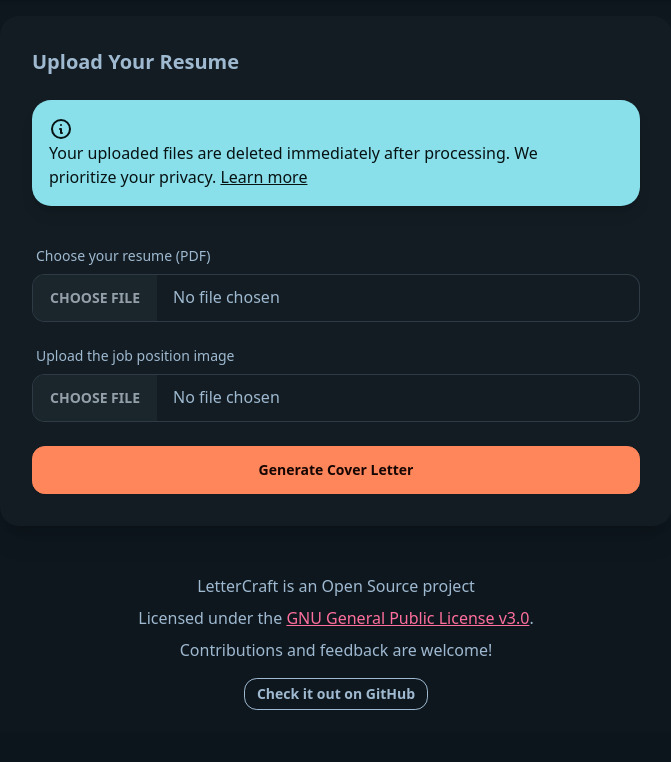
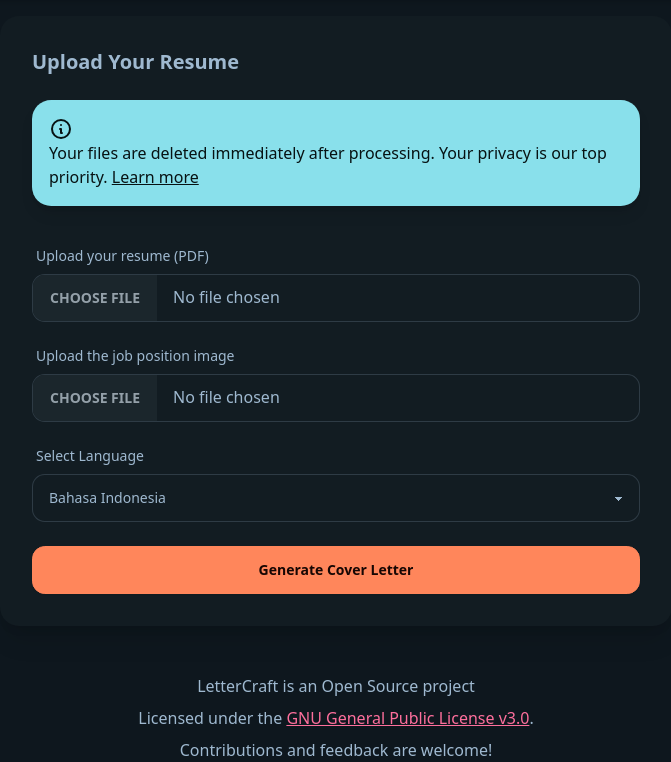
Before and after one commit to hafizhlf/resume-to-coverletter, a Django app: page / in a window 1280 px wide. Shown: the part 68-830 px from the top of the page, without its empty margins (304-975 px from the left). Before the commit the page ends 778 px from the top, so only its background shows below. Run offline with Django 5.2, Linux system fonts and the light colour scheme; some libraries are stand-ins or nearby versions.

Commit message:
Enhance cover letter generation with language selection
Added a language selection feature for better customization of cover letters, ensuring tailored content aligns with job listings. Updated text for clarity on file privacy, and refined some UI labels for a more intuitive user experience. These enhancements aim to improve user engagement and satisfaction.

```diff
--- a/coverletter/templates/coverletter/index.html
+++ b/coverletter/templates/coverletter/index.html
@@ -38,8 +38,7 @@
                                 <path stroke-linecap="round" stroke-linejoin="round" stroke-width="2"
                                     d="M13 16h-1v-4h-1m1-4h.01M21 12a9 9 0 11-18 0 9 9 0 0118 0z"></path>
                             </svg>
-                            <span>Your uploaded files are deleted immediately after processing. We prioritize your
-                                privacy. <a
+                            <span>Your files are deleted immediately after processing. Your privacy is our top priority. <a
                                     href="https://github.com/hafizhlf/resume-to-coverletter/blob/main/coverletter/views.py#L64-L68"
                                     class="link" aria-label="Privacy policy details">Learn more</a></span>
                         </div>
@@ -51,7 +50,7 @@
 
                         <!-- Resume File Upload -->
                         <label for="pdf" class="label">
-                            <span class="label-text">Choose your resume (PDF)</span>
+                            <span class="label-text">Upload your resume (PDF)</span>
                         </label>
                         <input type="file" name="resume" accept=".pdf"
                             class="file-input file-input-bordered w-full" id="pdf" aria-label="Resume PDF file"
@@ -65,6 +64,15 @@
                             class="file-input file-input-bordered w-full" id="photo" aria-label="Position image"
                             required />
 
+                        <!-- Language Selection -->
+                        <label for="language" class="label mt-4">
+                            <span class="label-text">Select Language</span>
+                        </label>
+                        <select class="select select-bordered w-full" id="language" name="language">
+                            <option>Bahasa Indonesia</option>
+                            <option>English</option>
+                        </select>
+
                         <!-- Generate Button -->
                         <button type="submit" class="btn btn-primary mt-6 w-full">Generate Cover Letter</button>
                     </form>
@@ -75,7 +83,7 @@
             {% if cover_letter %}
             <div class="card bg-base-100 shadow-xl mb-8">
                 <div class="card-body">
-                    <h3 class="card-title mb-4">Generated Cover Letter</h3>
+                    <h3 class="card-title mb-4">Your Generated Cover Letter</h3>
                     <div>{{ cover_letter | safe | linebreaks }}</div>
                 </div>
             </div>
--- a/coverletter/views.py
+++ b/coverletter/views.py
@@ -17,7 +17,7 @@
         resume = request.FILES['resume'].read()
         open_position = request.FILES['open_position'].read()
         try:
-            cover_letter = generate_cover_letter(resume, open_position)
+            cover_letter = generate_cover_letter(resume, open_position, request.POST.get('language', 'Bahasa Indonesia'))
         except Exception as e:
             cover_letter = f"An error occurred: {e}"
 
@@ -50,13 +50,13 @@
 
     return uploaded_open_position, temp_file_path
 
-def generate_cover_letter(resume: bytes, open_position: bytes) -> str:
+def generate_cover_letter(resume: bytes, open_position: bytes, language: str) -> str:
     try:
         pdf_resume, pdf_resume_path = _upload_resume(resume)
         open_position, open_position_path = _upload_open_position(open_position)
 
-        prompt = '''
-Imagine you're scrolling through Instagram and come across an intriguing job posting that aligns perfectly with your career aspirations. Craft a professional email to the HR department expressing your enthusiasm and detailing how your skills, as outlined in your resume, make you an ideal candidate for this role. Consider how you can articulate your unique strengths without referring to details that aren't explicitly provided in the job listing and resume. How will you ensure that your message stands out among potential applicants? Don't explain anything about your response.
+        prompt = f'''
+Imagine you're scrolling through Instagram and come across an intriguing job posting that aligns perfectly with your career aspirations. Craft a professional email to the HR department expressing your enthusiasm and detailing how your skills, as outlined in your resume, make you an ideal candidate for this role. Consider how you can articulate your unique strengths without referring to details that aren't explicitly provided in the job listing and resume. Also, make sure your language in {language} to mirrors the tone and language of the job listing. How will you ensure that your message stands out among potential applicants? Don't explain your response.
 '''
 
         response = model.generate_content([prompt, pdf_resume, open_position])
```
